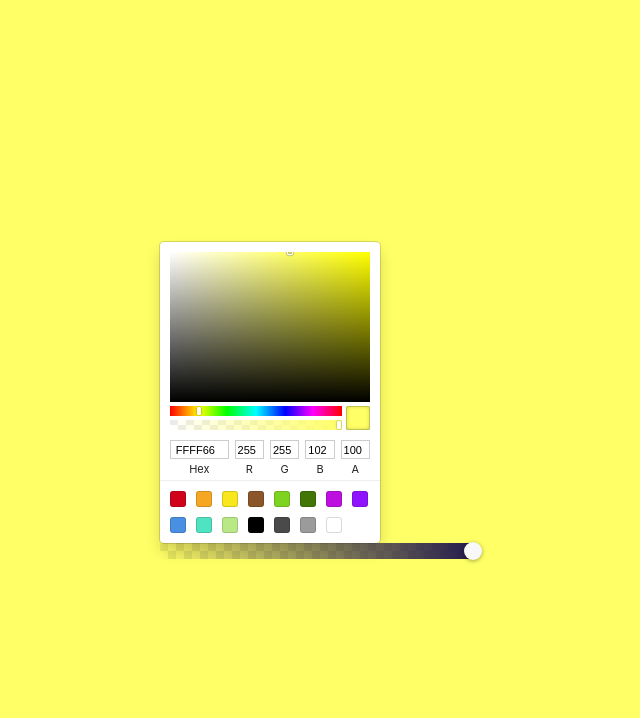
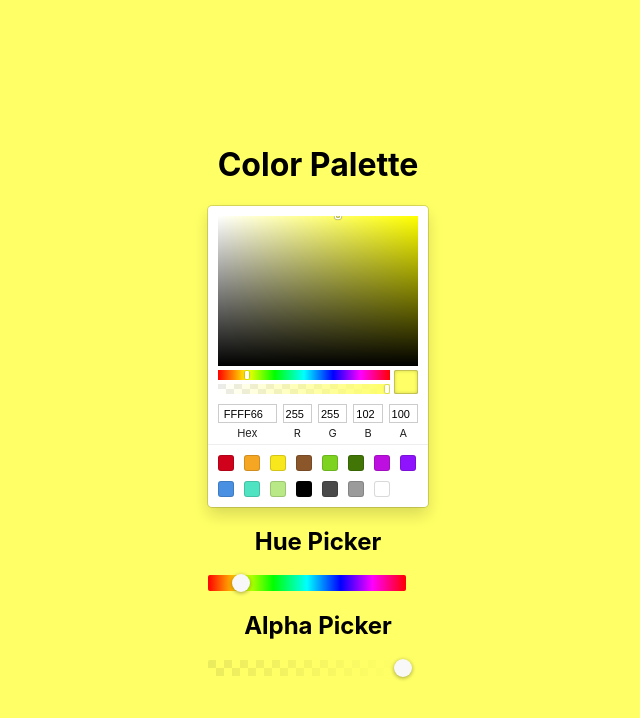
Before and after one commit to saruar-ryskaliyev/color-palette-front, a React (Create React App) app: page / in a window 1280 px wide. Shown: the top 718 px of the page, without its empty margins (322-962 px from the left). Built offline with nearby package versions, Linux system fonts and the light colour scheme.

Commit message:
alpha and hue picker

```diff
--- a/src/App.js
+++ b/src/App.js
@@ -1,15 +1,38 @@
-import './App.css';
-import { SketchPicker, AlphaPicker, HuePicker } from 'react-color';
-import { useState } from 'react';
+import { useState, useCallback } from 'react';
+import { SketchPicker, HuePicker, AlphaPicker } from 'react-color';
+import _ from 'lodash';
 
 function App() {
-  const [currentColor, setCurrentColor] = useState("#ff6");
-  const handleOnChange = (color) => {
-    setCurrentColor(color.hex);
-  }
+  const [currentColor, setCurrentColor] = useState({
+    r: 255,
+    g: 255,
+    b: 102,
+    a: 1
+  });
+
+
+  const handleColorChange = useCallback(_.throttle((color) => {
+    setCurrentColor(color.rgb);
+  }, 100), []);
+
+  const handleHueChange = useCallback(_.throttle((color) => {
+    setCurrentColor(current => ({
+      ...current,
+      r: color.rgb.r,
+      g: color.rgb.g,
+      b: color.rgb.b
+    }));
+  }, 100), []);
+
+  const handleAlphaChange = useCallback(_.throttle((color) => {
+    setCurrentColor(current => ({
+      ...current,
+      a: color.rgb.a
+    }));
+  }, 100), []);
 
   const appStyle = {
-    backgroundColor: currentColor, // Set the entire page background color
+    backgroundColor: `rgba(${currentColor.r}, ${currentColor.g}, ${currentColor.b}, ${currentColor.a})`,
     height: "100vh",
     display: 'flex',
     alignItems: 'center',
@@ -17,20 +40,36 @@ function App() {
     textAlign: "center",
   };
 
+  const pickerContainerStyle = {
+    marginTop: '20px',
+  };
+
   return (
-
     <div className="App" style={appStyle}>
-
       <div>
+        <h1>Color Palette</h1>
         <SketchPicker
           color={currentColor}
-          onChangeComplete={handleOnChange}
+          onChange={handleColorChange}
         />
-
-        <AlphaPicker/>
+        <div style={pickerContainerStyle}>
+          <h2>Hue Picker</h2>
+          <HuePicker
+            color={currentColor}
+            onChange={handleHueChange}
+            width="90%"
+          />
+        </div>
+        <div style={pickerContainerStyle}>
+          <h2>Alpha Picker</h2>
+          <AlphaPicker
+            color={currentColor}
+            onChange={handleAlphaChange}
+            width="90%"
+          />
+        </div>
       </div>
     </div>
-
   );
 }
 
```
